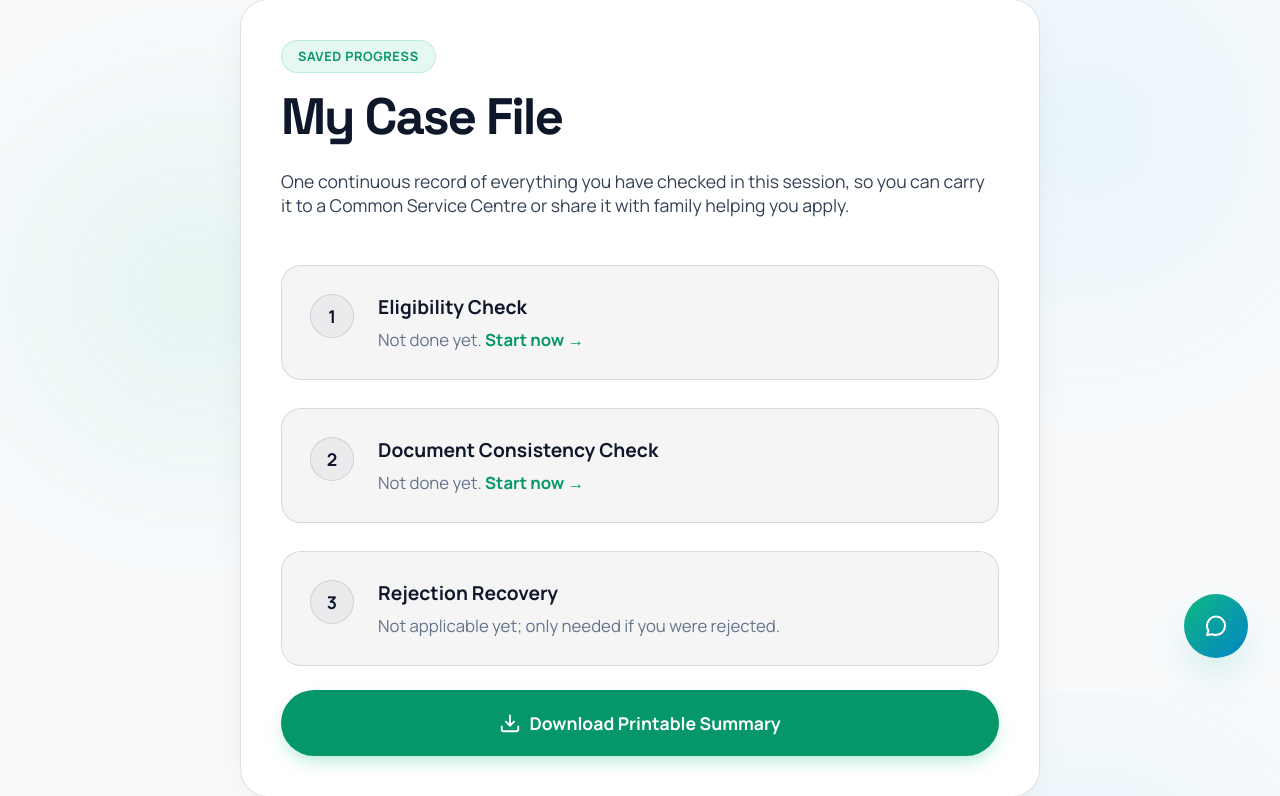
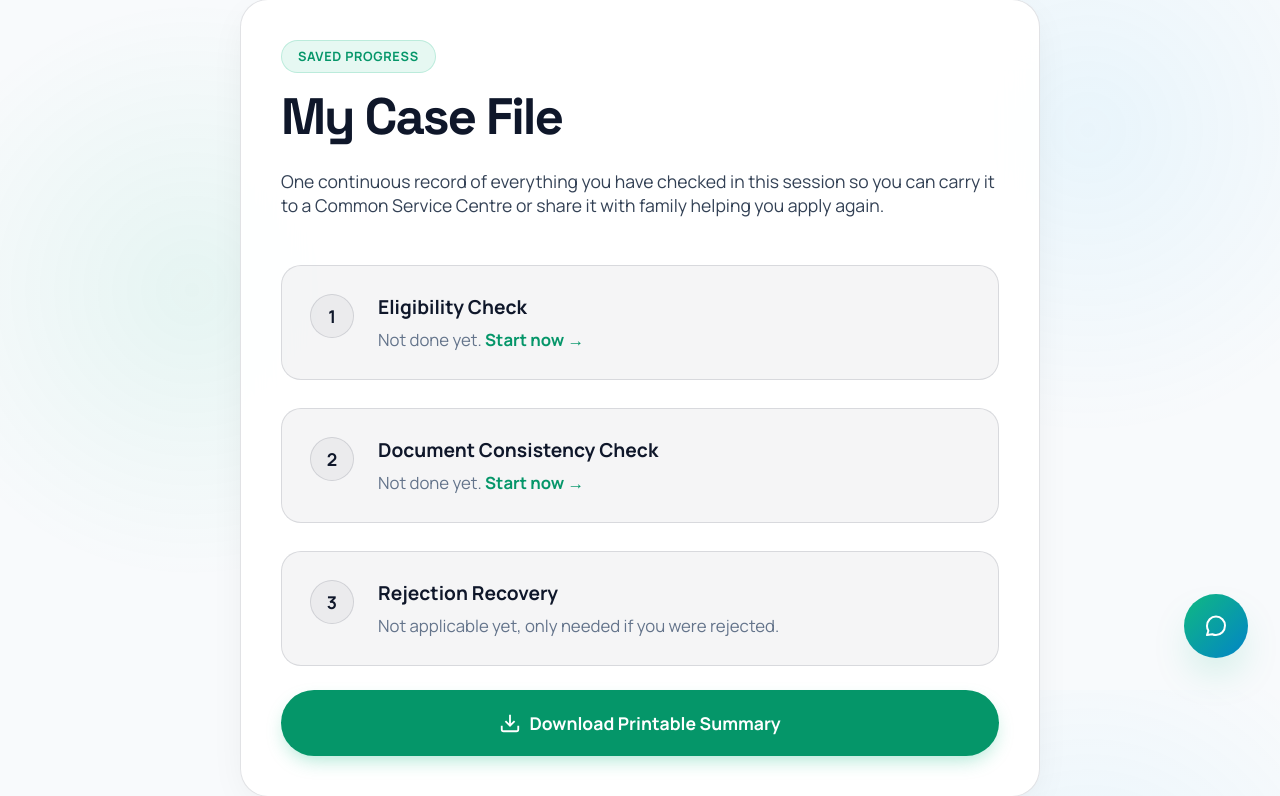
Before and after one commit to taranpreetk087/Yojana_Ready, a Flask app: page /case-file in a window 1280 px wide. Shown: the part 110-906 px from the top of the page. Run offline with Flask 3, Linux system fonts and the light colour scheme.

Commit message:
Update case_file.html

```diff
--- a/templates/case_file.html
+++ b/templates/case_file.html
@@ -5,7 +5,7 @@
   <span class="category-tag">{{ 'Saved progress' if lang == 'en' else 'Aapki Pragati' }}</span>
   <h1>{{ 'My Case File' if lang == 'en' else 'Mera Case File' }}</h1>
   <p style="color:var(--text-secondary);font-size:1.1rem;margin-bottom:3rem;">
-    {{ 'One continuous record of everything you have checked in this session, so you can carry it to a Common Service Centre or share it with family helping you apply.' if lang == 'en' else 'Is session mein aapne jo bhi jaancha hai, uska ek record.' }}
+    {{ 'One continuous record of everything you have checked in this session so you can carry it to a Common Service Centre or share it with family helping you apply again.' if lang == 'en' else 'Is session mein aapne jo bhi jaancha hai, uska ek record.' }}
   </p>
 
   <div style="display:flex;flex-direction:column;gap:1.75rem;">
@@ -43,7 +43,7 @@
         {% if case.rejection_done %}
           <p style="margin-top:0.5rem;color:var(--text-secondary);font-size:1.05rem;">{{ case.rejection_title }}</p>
         {% else %}
-          <p style="margin-top:0.5rem;color:var(--text-muted);font-size:1.05rem;">{{ 'Not applicable yet; only needed if you were rejected.' if lang == 'en' else 'Zaroorat nahi, sirf reject hone par.' }}</p>
+          <p style="margin-top:0.5rem;color:var(--text-muted);font-size:1.05rem;">{{ 'Not applicable yet, only needed if you were rejected.' if lang == 'en' else 'Zaroorat nahi, sirf reject hone par.' }}</p>
         {% endif %}
       </div>
     </div>
```
